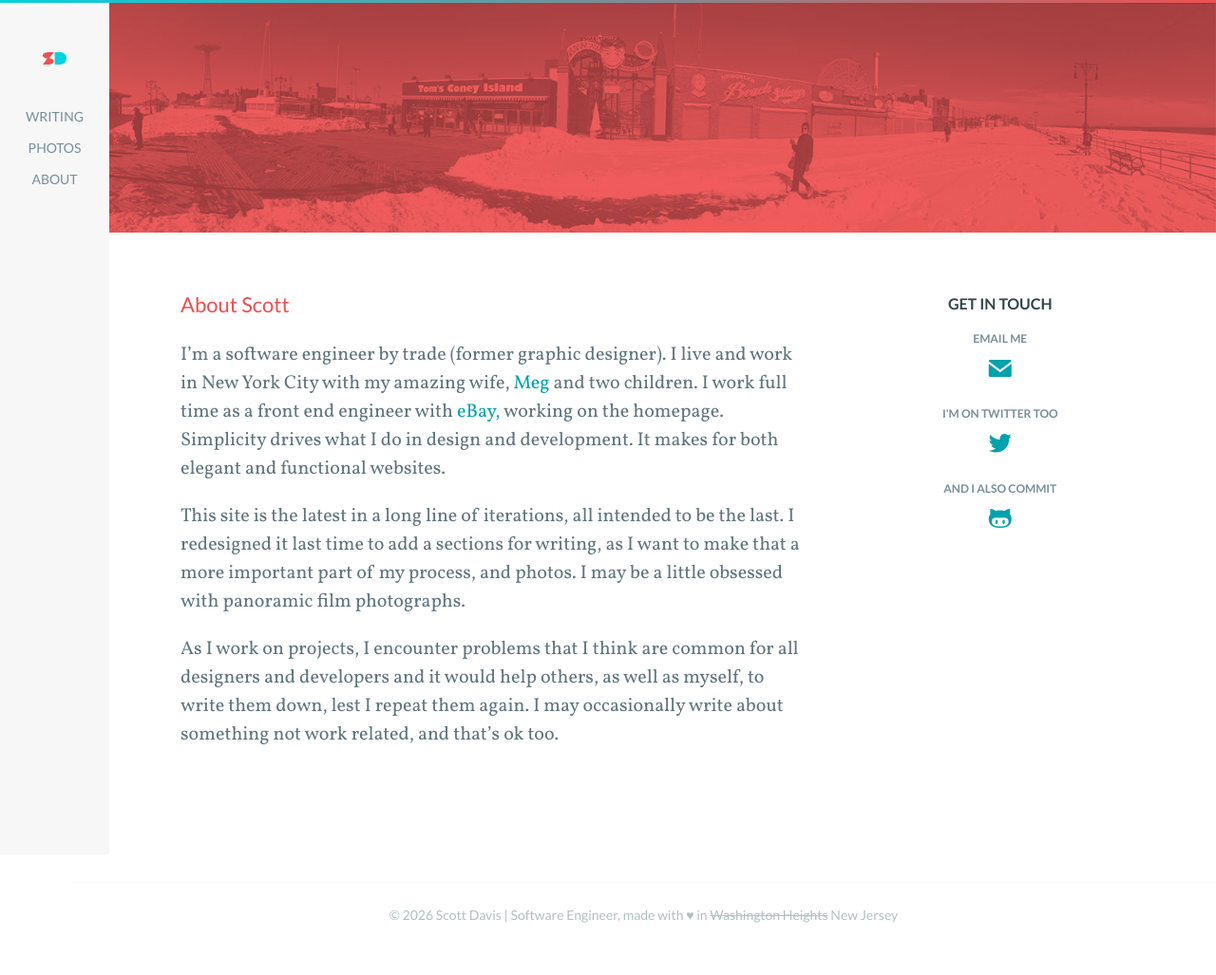
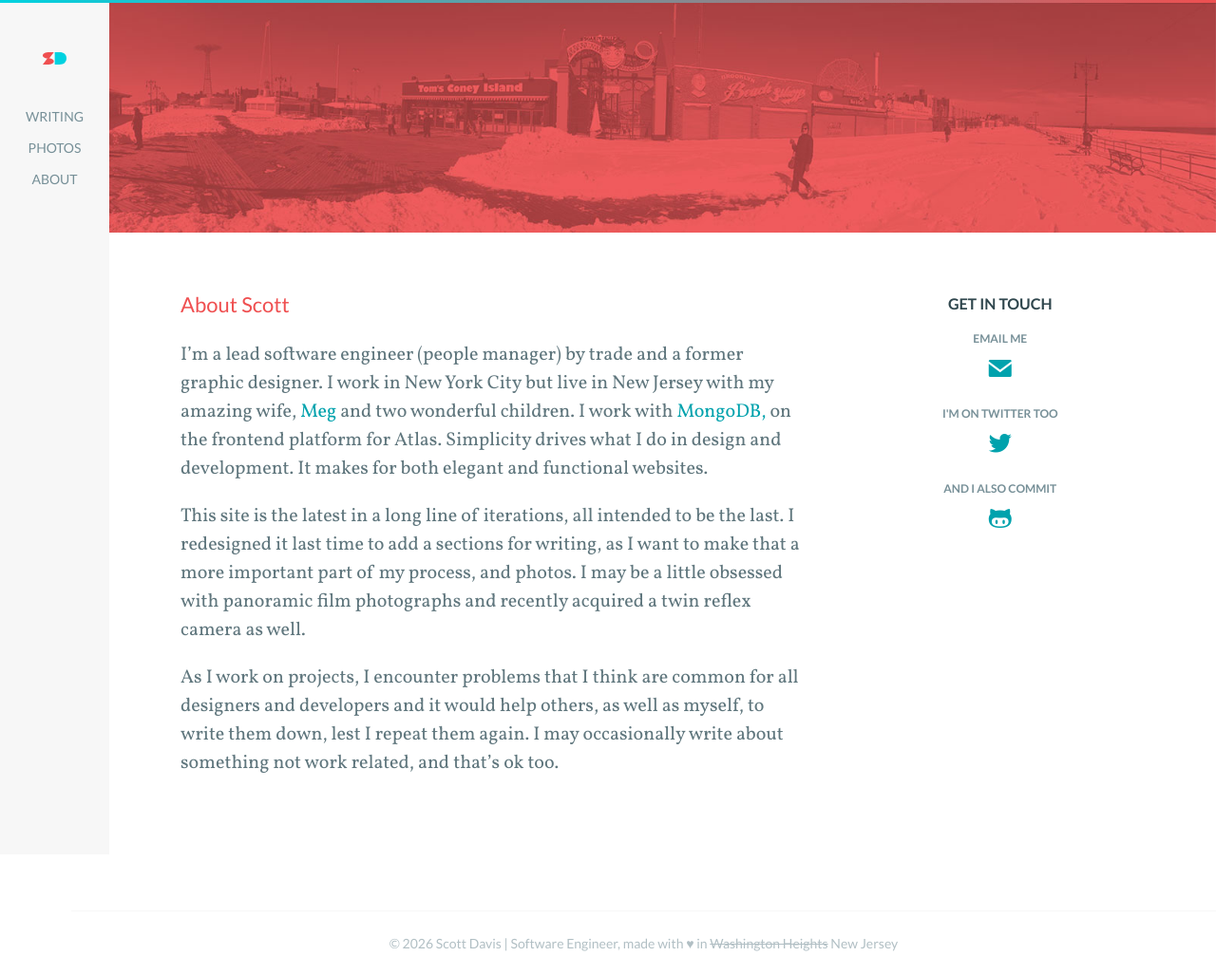
Before and after one commit to scttdavs/scttdavs.github.io, a Jekyll site: the page built from about.md, in a window 1280 px wide. Shown: the whole page at 95% size. Built offline with Jekyll 4.4.1, drawn with Linux system fonts in a browser that asks for light colours; before the commit the page ends 997 px from its top, so only the background shows below that.

Commit message:
update about page

```diff
--- a/about.md
+++ b/about.md
@@ -7,11 +7,10 @@ permalink: /about/
 
 ## about scott
 
-I'm a software engineer by trade (former graphic designer). I live and work in New York City with my amazing wife,
-[Meg](https://twitter.com/megmkdavis) and two children.
-I work full time as a front end engineer with
-[eBay,](http://www.ebay.com) working on the homepage. Simplicity drives what I do in design and development. It makes for both elegant and functional websites.
+I’m a lead software engineer (people manager) by trade and a former graphic designer. I work in New York City but live in New Jersey with my amazing wife, [Meg](https://twitter.com/megmkdavis) and two wonderful children.
+I work with
+[MongoDB,](http://www.mongodb.com) on the frontend platform for Atlas. Simplicity drives what I do in design and development. It makes for both elegant and functional websites.
 
-This site is the latest in a long line of iterations, all intended to be the last. I redesigned it last time to add a sections for writing, as I want to make that a more important part of my process, and photos. I may be a little obsessed with panoramic film photographs.
+This site is the latest in a long line of iterations, all intended to be the last. I redesigned it last time to add a sections for writing, as I want to make that a more important part of my process, and photos. I may be a little obsessed with panoramic film photographs and recently acquired a twin reflex camera as well.
 
-As I work on projects, I encounter problems that I think are common for all designers and developers and it would help others, as well as myself, to write them down, lest I repeat them again. I may occasionally write about something not work related, and that's ok too.
+As I work on projects, I encounter problems that I think are common for all designers and developers and it would help others, as well as myself, to write them down, lest I repeat them again. I may occasionally write about something not work related, and that’s ok too.
```
Also changed, not shown: 2 other files.
